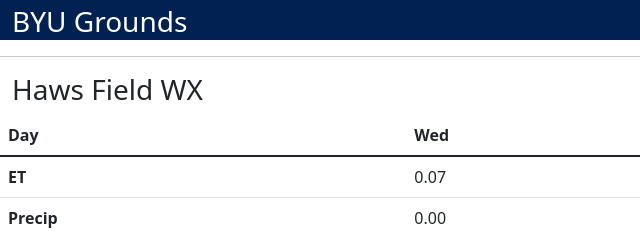
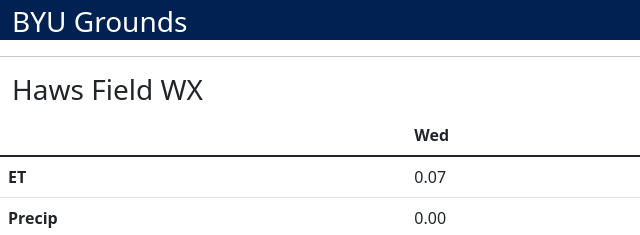
Before and after one commit to levisgaragegroupinc/byu_grounds, a plain HTML site: page index.html in a window 1280 px wide. Shown: the top 235 px of the page, 0-640 px from the left. Drawn offline with nearby package versions, Linux system fonts and the light colour scheme.

Commit message:
Removed the word Day from table header

```diff
--- a/index.html
+++ b/index.html
@@ -21,7 +21,7 @@
       <table class="table">
       <thead>
         <tr>
-          <th scope="col">Day</th>
+          <th scope="col"></th>
           <th scope="col">Wed</th>
           <th scope="col">Thur</th>
           <th scope="col" class="table-active">Fri</th>
```
